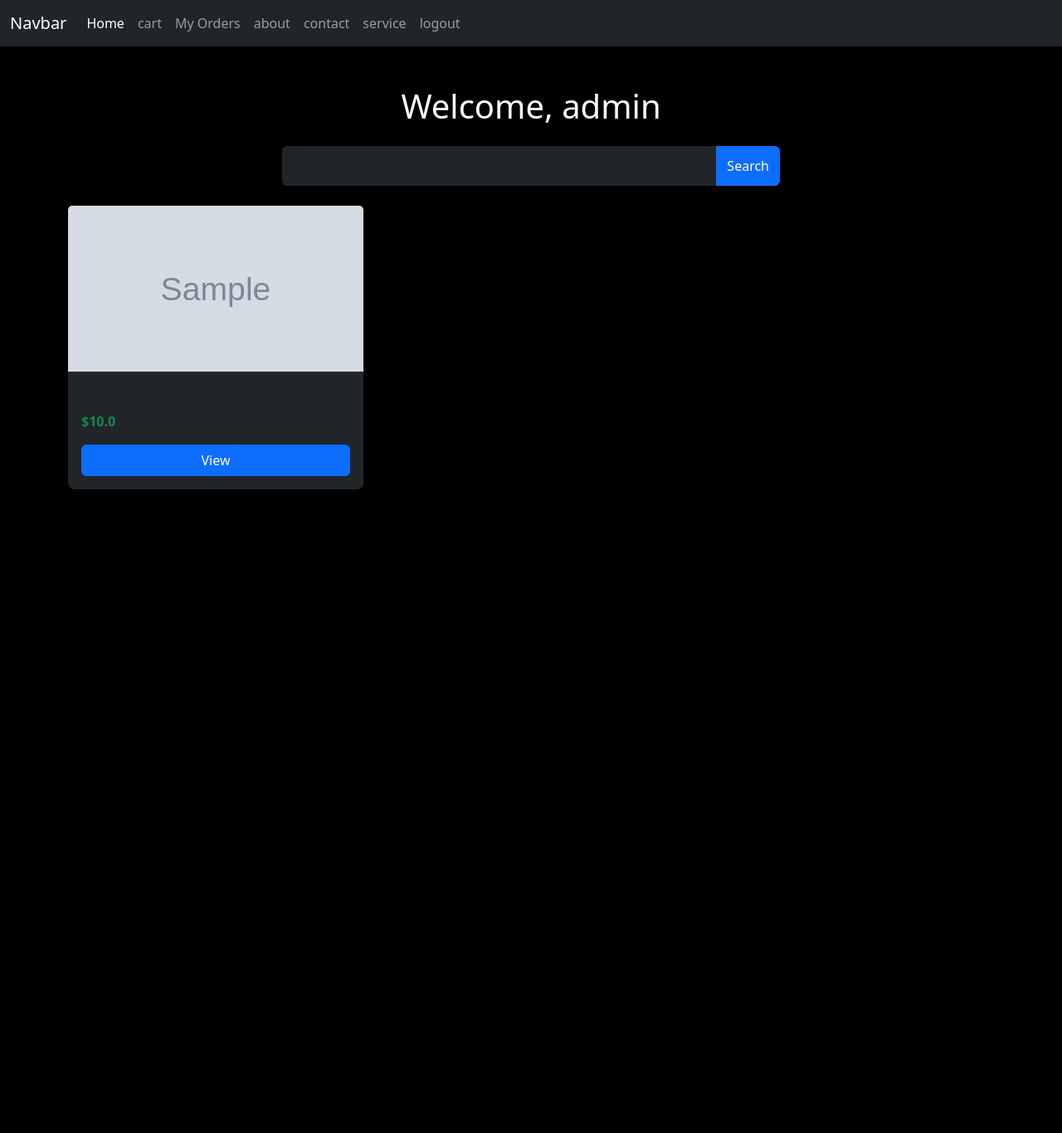
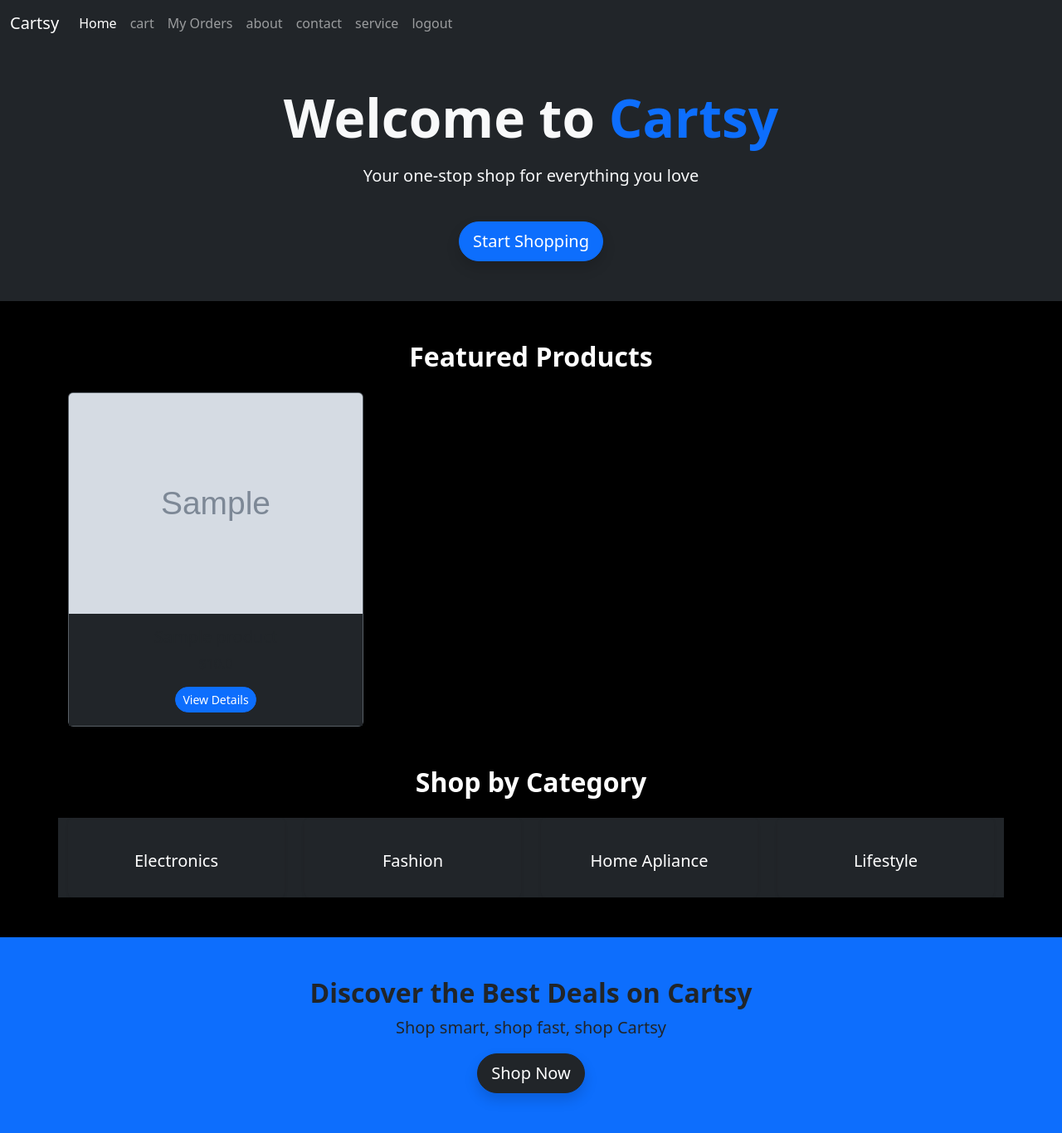
Before and after one commit to Dharanish-2006/e-comm, a Django app: page /home/ in a window 1280 px wide. Shown: the whole page at 83% size. Before the commit the page ends 590 px from the top, so only its background shows below. Run offline with Django 4.2, Linux system fonts and the light colour scheme; a user stored in the database is signed in; data comes from the database, SQL or seed files in the repository; tables that the repository leaves empty hold one stand-in row (values such as "Sample post"); grey boxes marked "Sample" are stand-in pictures; some libraries are stand-ins or nearby versions.

Commit message:
r2 intigration

```diff
--- a/FrontEnd/templates/checkout.html
+++ b/FrontEnd/templates/checkout.html
@@ -45,8 +45,6 @@
           </label>
         </div>
     </div>
-
-    <!-- Order Summary -->
     <div class="col-md-5">
       <h3 class="mb-4">🛒 Order Summary</h3>
       <ul class="list-group mb-3">
--- a/FrontEnd/templates/home.html
+++ b/FrontEnd/templates/home.html
@@ -1,79 +1,76 @@
 {% extends "base.html" %}
 {% block content %}
 
+<div class="container-fluid bg-dark text-light py-5">
+  <div class="container text-center">
+    <h1 class="display-3 fw-bold">Welcome to <span class="text-primary">Cartsy</span></h1>
+    <p class="lead mt-3">Your one-stop shop for everything you love</p>
+    <a href="{% url 'product_list' %}" class="btn btn-primary btn-lg rounded-pill mt-4 shadow">
+      <i class="bi bi-cart"></i> Start Shopping
+    </a>
+  </div>
+</div>
+
 <div class="container my-5">
-
-  <h1 class="mb-4 text-center text-white">Welcome, {{ dashboard.user.username }}</h1>
-
-  <form id="search-form" class="d-flex mb-4 justify-content-center">
-    <div class="input-group" style="max-width: 600px;">
-      <input
-        type="text"
-        id="search-input"
-        name="q"
-        class="form-control form-control-lg rounded-start bg-dark text-white border-0 shadow-sm"
-        placeholder="Search products..."
-        value="{{ request.GET.q }}"
-        autocomplete="off">
-      <button class="btn btn-primary rounded-end" type="submit">
-        <i class="bi bi-search"></i> Search
-      </button>
-    </div>
-  </form>
-
-  <div id="suggestions" class="list-group position-absolute w-50 mx-auto" style="z-index: 1000;"></div>
-  <div id="products-grid" class="row mt-4">
-    {% for p in products %}
-    <div class="col-md-4 mb-4">
-      <div class="card h-100 shadow-sm border-0 bg-dark rounded-3">
-        <img src="{{ p.image.url }}" class="card-img-top" style="height:200px; object-fit:cover;">
-        <div class="card-body">
-          <h5 class="card-title">{{ p.product_name }}</h5>
-          <p class="card-text text-success fw-bold">${{ p.price }}</p>
-          <a href="{% url 'product_detail' p.id %}" class="btn btn-primary w-100">View</a>
+  <h2 class="text-center fw-bold mb-4">Featured Products</h2>
+  <div class="row g-4">
+    {% for product in products %}
+    <div class="col-md-4">
+      <div class="card bg-secondary shadow-sm h-100">
+        <img src="{{ product.image.url }}" class="card-img-top" alt="{{ product.product_name }}">
+        <div class="card-body bg-dark text-center">
+          <h5 class="card-title">{{ product.product_name }}</h5>
+          <p class="text-muted">${{ product.price }}</p>
+          <a href="{% url 'product_detail' product.id %}" class="btn btn-primary btn-sm rounded-pill">
+            View Details
+          </a>
         </div>
       </div>
     </div>
     {% empty %}
-    <p class="text-center text-white">No products found.</p>
+    <p class="text-center">No products available yet.</p>
     {% endfor %}
   </div>
-
 </div>
 
-<script>
-document.addEventListener('DOMContentLoaded', function() {
-  const input = document.getElementById('search-input');
-  const suggestions = document.getElementById('suggestions');
-  const productsGrid = document.getElementById('products-grid');
+<div class="container my-5">
+  <h2 class="text-center fw-bold mb-4">Shop by Category</h2>
+  <div class="row g-8 text-center bg-dark">
+    <div class="col-md-3">
+      <div class="p-4 bg-dark rounded shadow-sm h-100">
+        <i class="bi bi-phone display-4 text-primary"></i>
+        <h5 class="mt-3">Electronics</h5>
+      </div>
+    </div>
+    <div class="col-md-3 bg-dark">
+      <div class="p-4 bg-dark rounded shadow-sm h-100">
+        <i class="bi bi-bag-heart display-4 text-danger"></i>
+        <h5 class="mt-3">Fashion</h5>
+      </div>
+    </div>
+    <div class="col-md-3 bg-dark">
+      <div class="p-4 bg-dark rounded shadow-sm h-100">
+        <i class="bi bi-house display-4 text-success"></i>
+        <h5 class="mt-3">Home Apliance</h5>
+      </div>
+    </div>
+    <div class="col-md-3 bg-dark">
+      <div class="p-4 bg-dark rounded shadow-sm h-100">
+        <i class="bi bi-emoji-smile display-4 text-warning"></i>
+        <h5 class="mt-3">Lifestyle</h5>
+      </div>
+    </div>
+  </div>
+</div>
 
-  input.addEventListener('input', function() {
-    const query = input.value;
-    if(query.length < 2) {
-      suggestions.innerHTML = '';
-      return;
-    }
-
-    fetch(`/home/?q=${query}&ajax=1`)
-      .then(res => res.json())
-      .then(data => {
-        suggestions.innerHTML = '';
-        data.forEach(product => {
-          const item = document.createElement('a');
-          item.href = `/home/product/${product.id}/`;
-          item.className = 'list-group-item list-group-item-action';
-          item.innerHTML = `<img src="${product.image}" style="width:40px;height:40px;object-fit:cover;" class="me-2 rounded">${product.name} - $${product.price}`;
-          suggestions.appendChild(item);
-        });
-      });
-  });
-
-  document.addEventListener('click', e => {
-    if(!e.target.closest('#search-form')) {
-      suggestions.innerHTML = '';
-    }
-  });
-});
-</script>
+<div class="container-fluid bg-primary text-dark py-5 mt-3">
+  <div class="container text-center">
+    <h2 class="fw-bold">Discover the Best Deals on Cartsy</h2>
+    <p class="lead">Shop smart, shop fast, shop Cartsy</p>
+    <a href="{% url 'product_list' %}" class="btn btn-dark btn-lg rounded-pill shadow">
+      <i class="bi bi-arrow-right-circle"></i> Shop Now
+    </a>
+  </div>
+</div>
 
 {% endblock %}
--- a/FrontEnd/templates/navbar.html
+++ b/FrontEnd/templates/navbar.html
@@ -1,7 +1,7 @@
 <div class="nav-bar">
 <nav class="navbar navbar-expand-lg navbar-dark bg-dark "data-bs-theme="dark">
 <div class="container-fluid">
-<a class="navbar-brand" href="#">Navbar</a>
+<a class="navbar-brand" href="#">Cartsy</a>
 <button class="navbar-toggler" type="button" data-bs-toggle="collapse"  data-bs-target="#navbarNav" aria-controls="navbarNav" aria-expanded="false" aria-label="Toggle navigation" color="white">
     <span class="navbar-toggler-icon"></span>
 </button>
--- a/FrontEnd/templates/order_confirmation.html
+++ b/FrontEnd/templates/order_confirmation.html
@@ -7,10 +7,10 @@
     <p class="lead">Your order has been placed successfully.</p>
   </div>
 
-  <div class="card shadow-sm mt-5">
+  <div class="card shadow-sm mt-5 bg-dark text-white">
     <div class="card-body">
       <h4 class="mb-3">Order Summary</h4>
-      <table class="table">
+      <table class="table text-white">
         <thead>
           <tr>
             <th>Product</th>
@@ -23,7 +23,7 @@
           <tr>
             <td>{{ item.product.product_name }}</td>
             <td>{{ item.quantity }}</td>
-            <td class="text-end">${{ item.total_price }}</td>
+            <td class="text-end">${{ item.product.price }}</td>
           </tr>
           {% endfor %}
         </tbody>
--- a/Inventory/urls.py
+++ b/Inventory/urls.py
@@ -13,6 +13,7 @@ urlpatterns = [
     path('updateorder/<int:id>/',update_product,name='update_product'),
     path('product/<int:pk>/', product_detail, name='product_detail'),
     path("checkout/", checkout, name="checkout"),
+    path('myorder/<int:pk>/',order_detail, name='order_detail'),
     path("place-order/", place_order, name="place_order"),
     path("cart/increase/<int:item_id>/", increase_quantity, name="increase_quantity"),
     path("cart/decrease/<int:item_id>/", decrease_quantity, name="decrease_quantity"),
--- a/Inventory/views.py
+++ b/Inventory/views.py
@@ -18,7 +18,6 @@ def Home(request):
         "widgets": widgets,
         "products": products
     })
-
 
 @login_required
 def product_detail(request, pk):
@@ -81,11 +80,18 @@ def remove_from_cart(request, pk):
     item.delete()
     return redirect("cart")
 
+@login_required
 def order(request):
-    products = {
-        "products":product.objects.all()
-    }
-    return render(request,'my_orders.html',products)
+    orders = Order.objects.filter(user=request.user).order_by('-created_at')
+    orders = orders.prefetch_related('orderitem_set__product')
+    return render(request, "my_orders.html", {"orders": orders})
+
+@login_required
+def order_detail(request, pk):
+    order = get_object_or_404(Order, pk=pk, user=request.user)
+    items = order.orderitem_set.select_related('product')
+    return render(request, "order_detail.html", {"order": order, "items": items})
+
 
 def delete_product(request,id):
     selection = product.objects.get(id = id)
@@ -154,22 +160,3 @@ def decrease_quantity(request, item_id):
     else:
         item.delete()
     return redirect("cart")
-
-# @login_required
-# def checkout(request):
-#     items = Cart.objects.filter(user=request.user)
-#     if not items.exists():
-#         return redirect('cart')
-#     order_items = []
-#     order_total = 0
-#     for item in items:
-#         total_price = item.product.price * item.quantity
-#         item.total_price = total_price
-#         order_items.append(item)
-#         order_total += total_price
-#     items.delete()
-
-#     return render(request, 'order_confirmation.html', {
-#         'order_items': order_items,
-#         'order_total': order_total
-#     })
--- a/api/settings.py
+++ b/api/settings.py
@@ -143,3 +143,4 @@ STATIC_URL = 'static/'
 
 DEFAULT_AUTO_FIELD = 'django.db.models.BigAutoField'
 AUTH_USER_MODEL = 'authentication.User'
+LOGIN_REDIRECT_URL = "home"
--- a/authentication/urls.py
+++ b/authentication/urls.py
@@ -2,6 +2,7 @@ from django.urls import path
 from .views import *
 
 urlpatterns = [
-    path('',login_page),
+    path('',CustomLoginView.as_view(),name="login"),
+    path("signup/", signup, name="signup"),
     path('logout/',LogoutUser),
 ]
```
Also changed, not shown: FrontEnd/templates/login.html (+33 -31 lines), FrontEnd/templates/my_orders.html (+54 -27 lines), FrontEnd/templates/order_detail.html (added, +47 -0 lines), FrontEnd/templates/signup.html (added, +61 -0 lines), authentication/forms.py (added, +17 -0 lines), authentication/views.py (+26 -10 lines).
